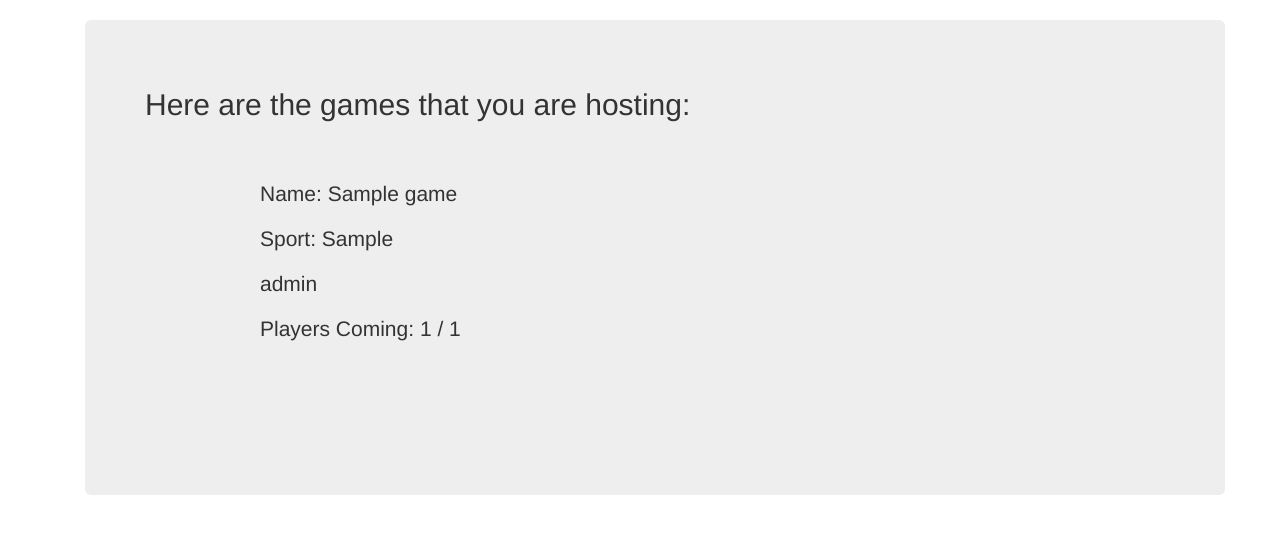
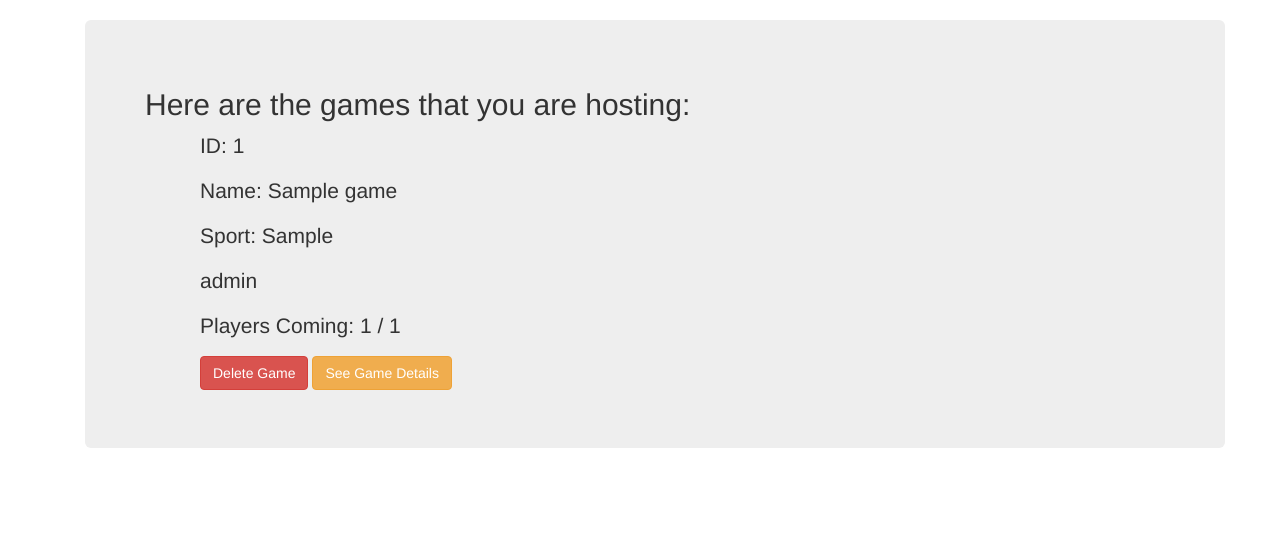
Before and after one commit to jmiranda-conncoll/Footisy, a Django app: page /signUps/myGames/ in a window 1280 px wide. Shown: the part 51-585 px from the top of the page. Run offline with Django 3.2, Linux system fonts and the light colour scheme; a user stored in the database is signed in; tables that the repository leaves empty hold one stand-in row (values such as "Sample post"); some libraries are stand-ins or nearby versions.

Commit message:
added button on games

```diff
--- a/signUps/models.py
+++ b/signUps/models.py
@@ -42,3 +42,16 @@ class Game(models.Model):
     #date
     date = models.DateTimeField()
     #time
+
+class GamePlayers(models.Model):
+
+    game = models.ForeignKey(Game,on_delete=models.CASCADE, null=True)
+
+    player = models.ForeignKey(User,on_delete=models.CASCADE, null=True)
+
+
+""" class Teammates(models.Model):
+
+    user1 = models.ForeignKey(User,on_delete=models.CASCADE, null=True)
+
+    user2 = models.ManyToManyField(User,on_delete=models.CASCADE, null=True) """
--- a/signUps/templates/myGames.html
+++ b/signUps/templates/myGames.html
@@ -8,12 +8,16 @@
             <ul>
                 {% for game in games_list %}
                     <div class="container">
-                        <div class="jumbotron">
+                        <tr>
+                        <p class="mb2">ID: {{ game.id }} </p>
                         <p class="mb2">Name: {{ game.name }} </p>
                         <p class="mb2">Sport: {{ game.sport }} </p>
                         <p class="mb2">{{ game.level }} </p>
                         <p class="mb2">Players Coming: {{ game.current_players }} / {{ game.max_players }} </p>
-                        </div>
+                        <input type="hidden" name="game_id" value="{{ game.id }}">
+                        <a href="" class="btn btn-danger" role="button">Delete Game</a>
+                        <a href="/signUps/games/{{ game.id }}" class="btn btn-warning" role="button">See Game Details</a>
+                        </tr>
                     </div>
                 {% endfor %}
             </ul>
--- a/signUps/urls.py
+++ b/signUps/urls.py
@@ -14,6 +14,7 @@ urlpatterns = [
     url(r'^editProfile/$',views.editProfile,name='editProfile'),
     url(r'^createGame/$',views.createGame,name='createGame'),
     url(r'^myGames/$',views.displayMyGames,name='myGames'),
+    path('games/<int:game_id>/', views.gamebyId, name='gamebyID')
 ]
 
 if settings.DEBUG:
--- a/signUps/views.py
+++ b/signUps/views.py
@@ -115,9 +115,20 @@ def createGame(request):
 
 @login_required
 def displayMyGames(request):
-    user = request.user
-    game_objs = Game.objects.filter(host_id = user.id)
+    if request.method == 'POST':
+        p
+    else:
+        user = request.user
+        game_objs = Game.objects.filter(host_id = user.id)
+        context = {
+            "games_list": game_objs,
+        }
+    return render(request, "myGames.html", context)
+
+@login_required
+def gamebyId(request, game_id):
+    game_obj = Game.objects.get(id = game_id)
     context = {
-        "games_list": game_objs,
+        "game": game_obj,
     }
-    return render(request, "myGames.html", context)
+    return render(request, "gamebyID.html", context)
```
Also changed, not shown: signUps/templates/gamebyID.html (added, +17 -0 lines).
